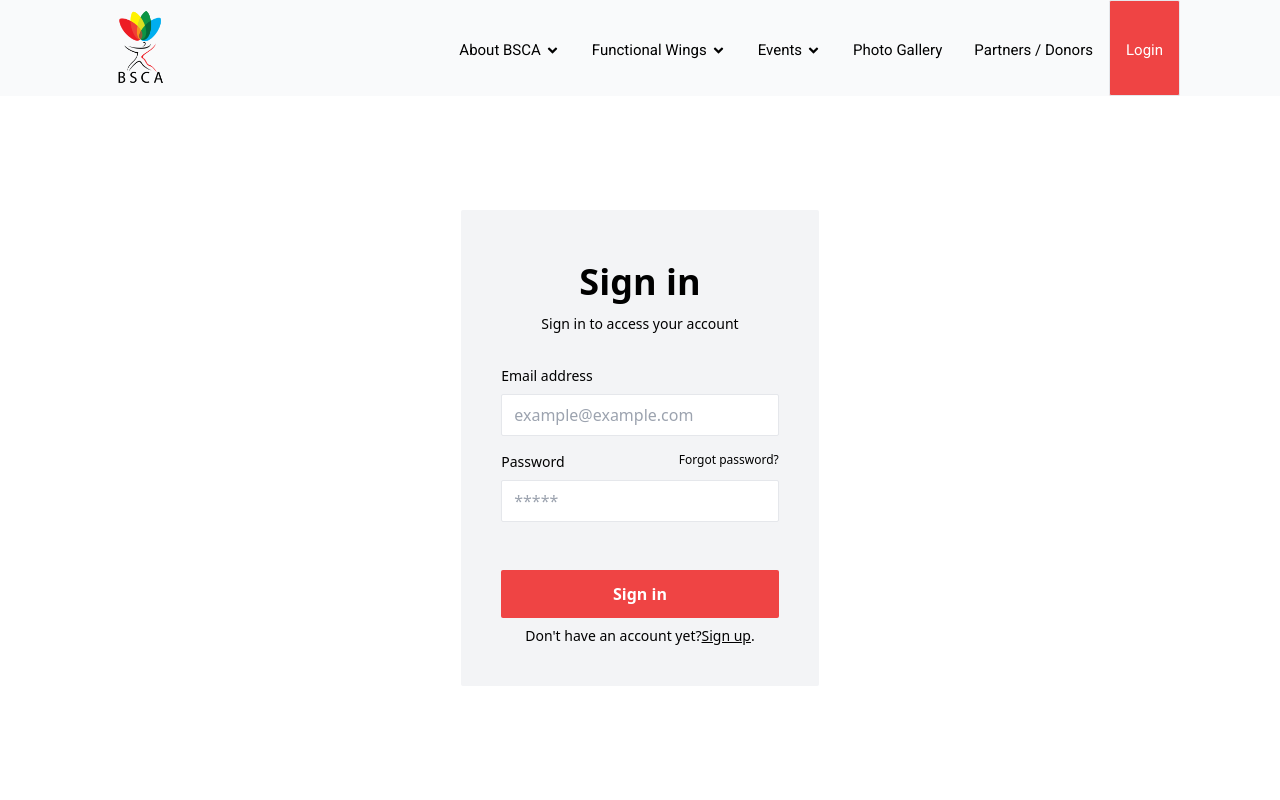
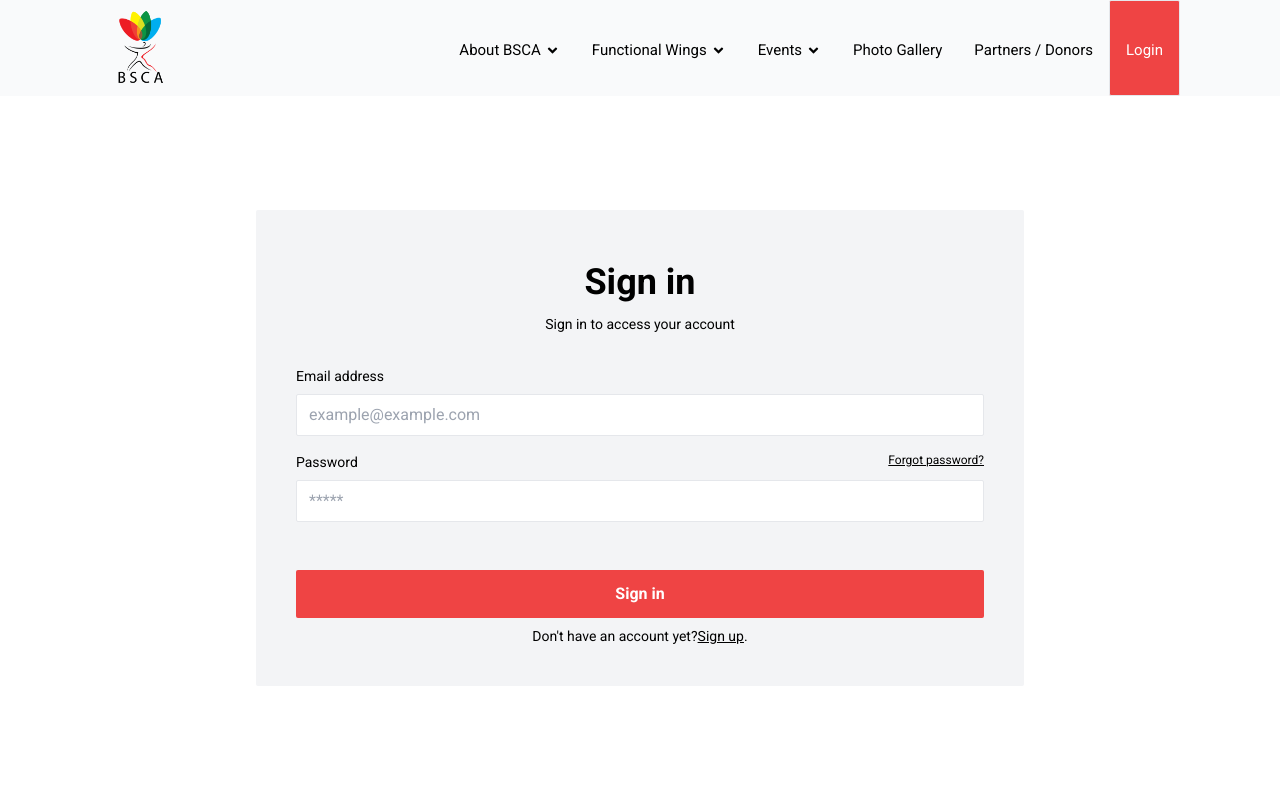
Before and after one commit to imtiajul-islam-d/club_client, a Next.js app: page /login in a window 1280 px wide. Shown: the top 800 px of the page. Built offline with nearby package versions, Linux system fonts and the light colour scheme; no server answers.

Commit message:
login page added

```diff
--- a/src/components/Shared/Navigation/Navigation.jsx
+++ b/src/components/Shared/Navigation/Navigation.jsx
@@ -330,7 +330,7 @@ const Navigation = () => {
                     </div>
                     <div className="w-full border rounded-sm" onClick={onClose}>
                       <Link
-                        href="/"
+                        href="/login"
                         className="w-full flex items-center px-4 py-3 border rounded-sm"
                       >
                         <span className="mr-3">
--- a/src/pages/login.jsx
+++ b/src/pages/login.jsx
@@ -2,13 +2,11 @@ import React from "react";
 
 const login = () => {
   return (
-    <div className="min-h-[88svh] flex items-center justify-center">
-      <div className="flex flex-col p-6 rounded-sm sm:p-10 bg-gray-100">
+    <div className="min-h-[88svh] flex items-center justify-center font-roboto">
+      <div className="flex flex-col p-6 rounded-sm sm:p-10 bg-gray-100 max-w-6xl 2xl:max-w-7xl lg:w-3/5">
         <div className="mb-8 text-center">
-          <h1 className="my-3 text-4xl 2xl:text-5xl font-bold">Sign in</h1>
-          <p className="text-sm 2xl:text-lg">
-            Sign in to access your account
-          </p>
+          <h1 className="my-3 2xl:my-4 text-4xl 2xl:text-5xl font-bold">Sign in</h1>
+          <p className="text-sm 2xl:text-lg">Sign in to access your account</p>
         </div>
         <form
           novalidate=""
@@ -17,7 +15,7 @@ const login = () => {
         >
           <div className="space-y-4">
             <div>
-              <label for="email" className="block mb-2 text-sm 2xl:text-lg">
+              <label for="email" className="block mb-2 text-sm 2xl:text-xl">
                 Email address
               </label>
               <input
@@ -25,18 +23,18 @@ const login = () => {
                 name="email"
                 id="email"
                 placeholder="example@example.com"
-                className="w-full px-3 py-2 border rounded-sm"
+                className="2xl:text-base w-full px-3 py-2 2xl:px-4 2xl:py-3 border rounded-sm"
               />
             </div>
             <div>
               <div className="flex justify-between mb-2">
-                <label for="password" className="text-sm 2xl:text-lg">
+                <label for="password" className="text-sm 2xl:text-xl">
                   Password
                 </label>
                 <a
                   rel="noopener noreferrer"
                   href="#"
-                  className="text-xs 2xl:text-sm hover:underline"
+                  className="text-xs 2xl:text-base underline"
                 >
                   Forgot password?
                 </a>
@@ -46,26 +44,22 @@ const login = () => {
                 name="password"
                 id="password"
                 placeholder="*****"
-                className="w-full px-3 py-2 border rounded-sm"
+                className="2xl:text-base w-full px-3 py-2 2xl:px-4 2xl:py-3 border rounded-sm"
               />
             </div>
           </div>
-          <div className="space-y-2">
+          <div className="space-y-2 2xl:space-y-3">
             <div>
               <button
                 type="button"
-                className="w-full px-8 py-3 font-semibold rounded-sm bg-red-500 text-white hover:text-red-500 hover:bg-white delay-150"
+                className="2xl:text-lg w-full px-8 py-3 font-semibold rounded-sm bg-red-500 text-white hover:text-red-500 hover:bg-white delay-150"
               >
                 Sign in
               </button>
             </div>
-            <p className="px-6 text-sm 2xl:text-base text-center">
+            <p className="px-6 text-sm 2xl:text-lg text-center">
               Don't have an account yet?
-              <a
-                rel="noopener noreferrer"
-                href="#"
-                className="underline"
-              >
+              <a rel="noopener noreferrer" href="#" className="underline">
                 Sign up
               </a>
               .
```
